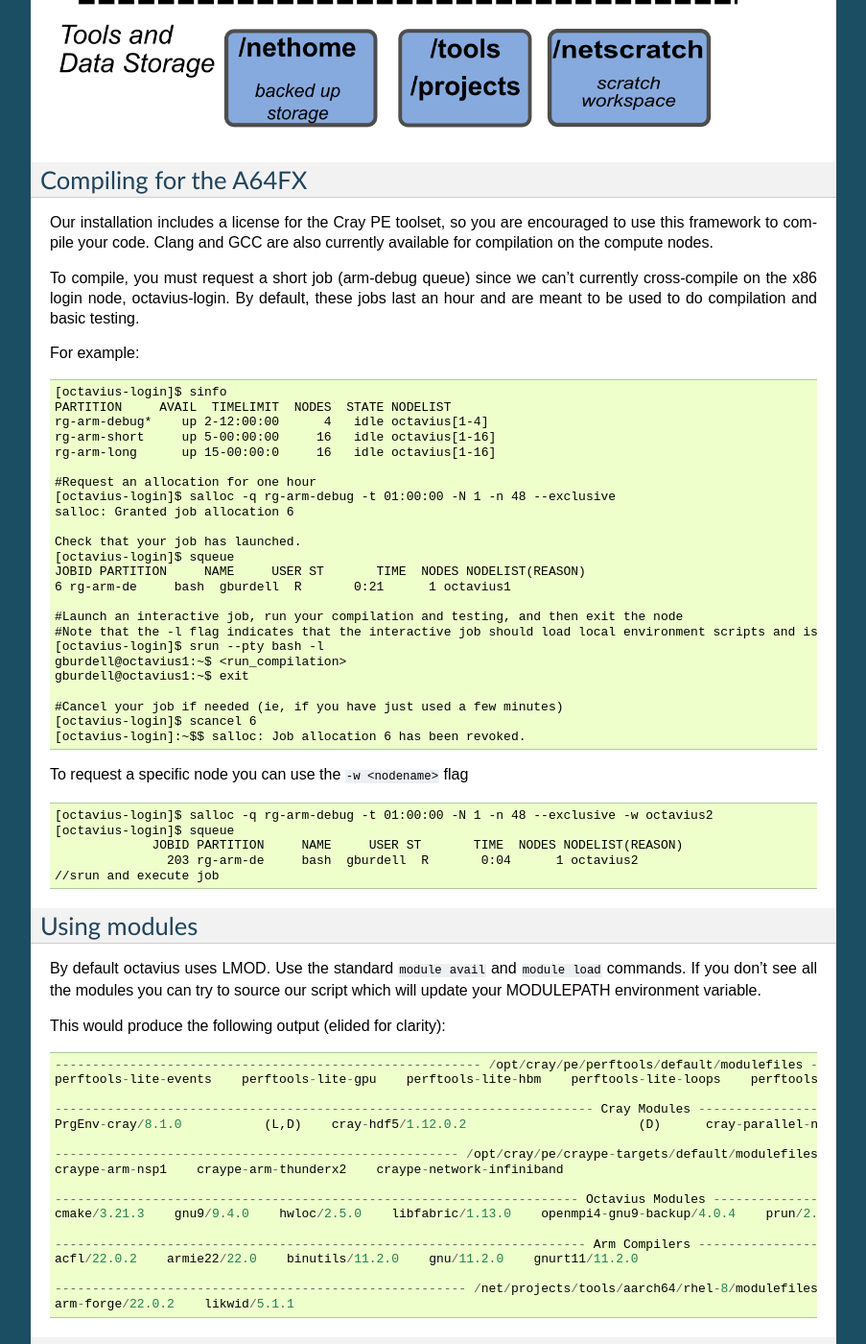
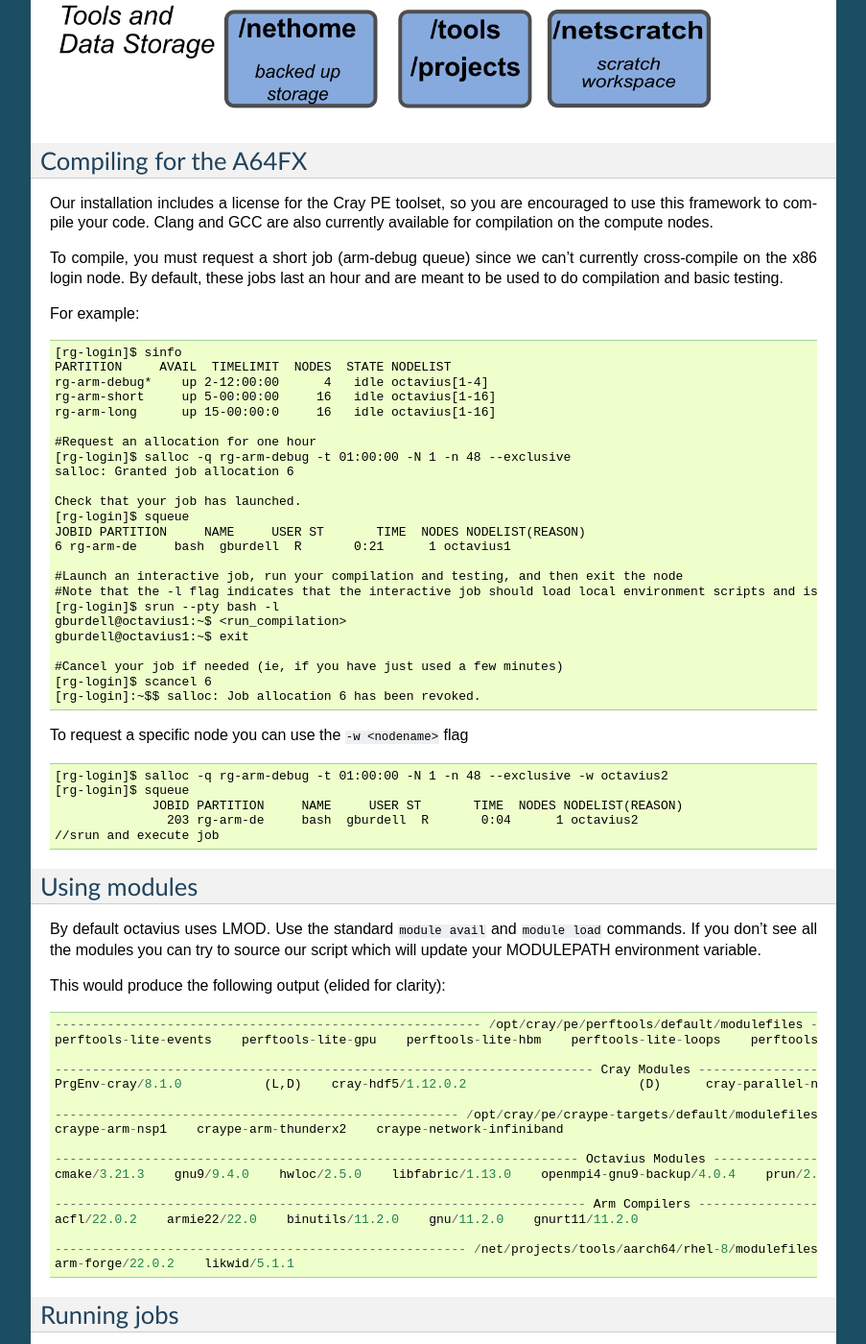
Before and after one commit to gt-crnch-rg/read-the-docs, a Sphinx documentation site: the page built from docs/arm/octavius-a64fx-testbed.rst, in a window 1280 px wide and 1400 px high, scrolled down 1884 px. Shown: the whole window at 96% size, without its empty margins (198-1101 px from the left). Built offline with Sphinx 7.4.7, drawn with Linux system fonts in a browser that asks for light colours; pages that are not in the unit, such as notebooks, are missing from menus; some of the changed text lies outside the part shown.

Commit message:
Update octavius-a64fx-testbed.rst

```diff
--- a/docs/arm/octavius-a64fx-testbed.rst
+++ b/docs/arm/octavius-a64fx-testbed.rst
@@ -2,13 +2,14 @@
 Octavius - A64FX Testbed
 ============
 
-*Last Updated: 10/11/21*
+*Last Updated: 10/14/22*
 
 Current Status
 --------------
 
-Octavius has been updated with the latest Cray Programming Environment
-and Lmod support.
+- Octavius has been updated with the latest Cray Programming Environment and Lmod support.
+
+- Note that we no longer have a "login" node, octavius-login. Please just submit jobs from rg-login!
 
 BUGS / Feature Requests
 ^^^^^^^^^^^^^^^^^^^^^^^
@@ -85,15 +86,12 @@
 
 As with most CRNCH resources, you need to either log in via the gateway
 node, rg-login, or access the system from the campus network via VPN or
-an on-campus connection. Octavius-login is an x86 VM that can be used to
-submit Slurm jobs for interactive compilation, short, and longer runs.
+an on-campus connection.
 
 The figure below shows the basic outline of all the resources that you
-might interact with on the Arm cluster. The "login" VM for octavius
-provides some basic functionality and scheduling capabilities. Your
-network shared home is available on all nodes listed in this figure,
-although long compilations and tar/untar operations are suggested to use
-local scratch space on VMs or nodes.
+might interact with on the Arm cluster. Your network shared home is available on
+all nodes listed in this figure, although long compilations and tar/untar operations are
+suggested to use local scratch space on VMs or nodes.
 
 The Mellanox SB7890 provides an InfiniBand connection to all the nodes
 within this cluster (as well as to flubber3), and
@@ -109,7 +107,7 @@
 also currently available for compilation on the compute nodes.
 
 To compile, you must request a short job (arm-debug queue) since we
-can't currently cross-compile on the x86 login node, octavius-login. By
+can't currently cross-compile on the x86 login node. By
 default, these jobs last an hour and are meant to be used to do
 compilation and basic testing.
 
@@ -117,37 +115,37 @@
 
 .. code::
 
-   [octavius-login]$ sinfo
+   [rg-login]$ sinfo
    PARTITION     AVAIL  TIMELIMIT  NODES  STATE NODELIST
    rg-arm-debug*    up 2-12:00:00      4   idle octavius[1-4]
    rg-arm-short     up 5-00:00:00     16   idle octavius[1-16]
    rg-arm-long      up 15-00:00:0     16   idle octavius[1-16]
 
    #Request an allocation for one hour
-   [octavius-login]$ salloc -q rg-arm-debug -t 01:00:00 -N 1 -n 48 --exclusive
+   [rg-login]$ salloc -q rg-arm-debug -t 01:00:00 -N 1 -n 48 --exclusive
    salloc: Granted job allocation 6
 
    Check that your job has launched.
-   [octavius-login]$ squeue
+   [rg-login]$ squeue
    JOBID PARTITION     NAME     USER ST       TIME  NODES NODELIST(REASON)
    6 rg-arm-de     bash  gburdell  R       0:21      1 octavius1
 
    #Launch an interactive job, run your compilation and testing, and then exit the node
    #Note that the -l flag indicates that the interactive job should load local environment scripts and is needed!
-   [octavius-login]$ srun --pty bash -l
+   [rg-login]$ srun --pty bash -l
    gburdell@octavius1:~$ <run_compilation>
    gburdell@octavius1:~$ exit
 
    #Cancel your job if needed (ie, if you have just used a few minutes)
-   [octavius-login]$ scancel 6
-   [octavius-login]:~$$ salloc: Job allocation 6 has been revoked.
+   [rg-login]$ scancel 6
+   [rg-login]:~$$ salloc: Job allocation 6 has been revoked.
 
 To request a specific node you can use the ``-w <nodename>`` flag
 
 .. code::
 
-   [octavius-login]$ salloc -q rg-arm-debug -t 01:00:00 -N 1 -n 48 --exclusive -w octavius2
-   [octavius-login]$ squeue
+   [rg-login]$ salloc -q rg-arm-debug -t 01:00:00 -N 1 -n 48 --exclusive -w octavius2
+   [rg-login]$ squeue
                 JOBID PARTITION     NAME     USER ST       TIME  NODES NODELIST(REASON)
                   203 rg-arm-de     bash  gburdell  R       0:04      1 octavius2
    //srun and execute job
```
